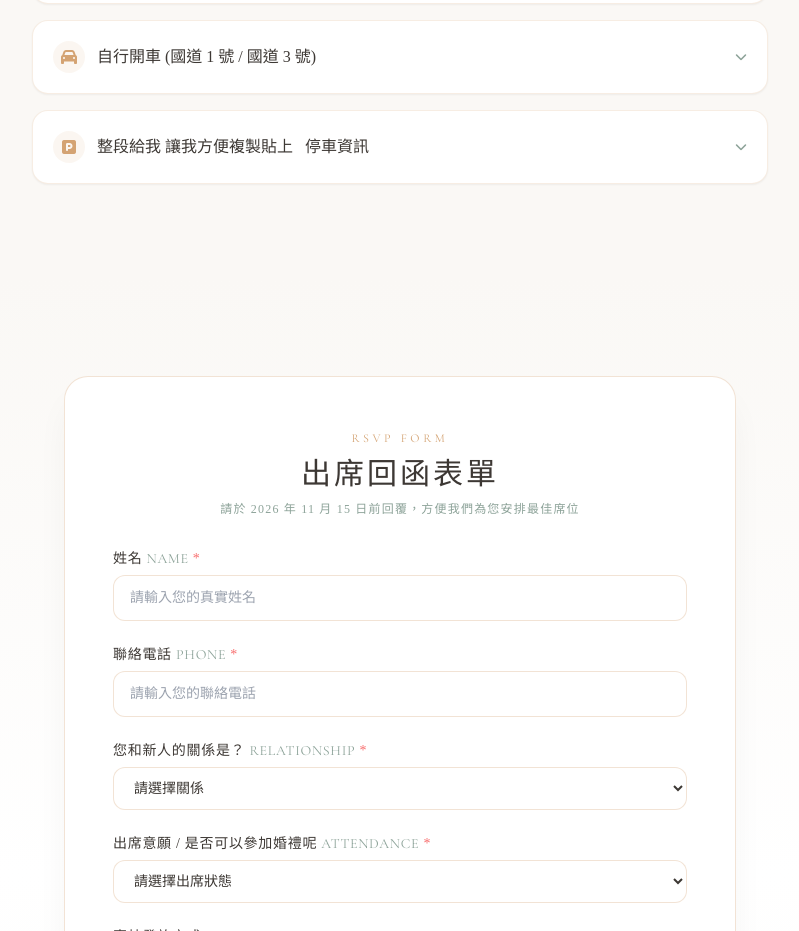
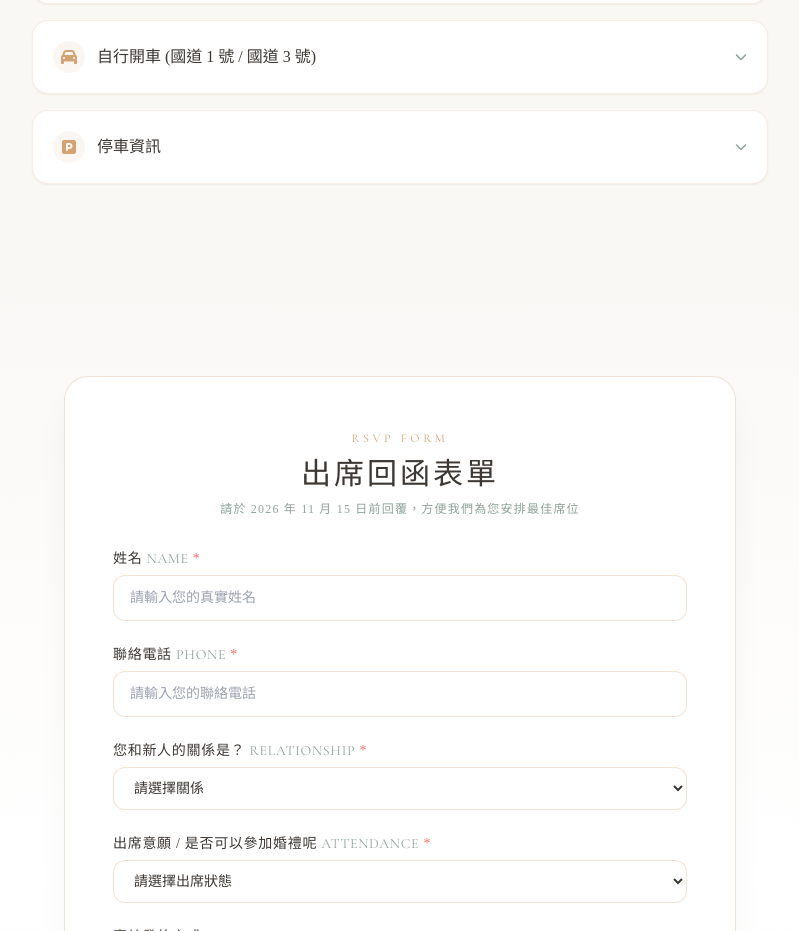
Before and after one commit to shiehdai1127/wedding, a plain HTML site: page index.html in a window 1280 px wide. Shown: the part 2569-3500 px from the top of the page, without its empty margins (240-1039 px from the left). Drawn offline with nearby package versions, Linux system fonts and the light colour scheme.

Commit message:
Update index.html

```diff
--- a/index.html
+++ b/index.html
@@ -406,7 +406,7 @@
             <div class="w-8 h-8 rounded-full bg-[#d4a373]/10 text-[#d4a373] flex items-center justify-center">
               <i class="fa-solid fa-square-parking"></i>
             </div>
-            整段給我 讓我方便複製貼上
+
 <span class="font-medium text-sm md:text-base text-[#3d3834]">停車資訊</span>
           </div>
           <i class="fa-solid fa-chevron-down text-xs text-[#8da399] transition-transform duration-300"></i>
```
